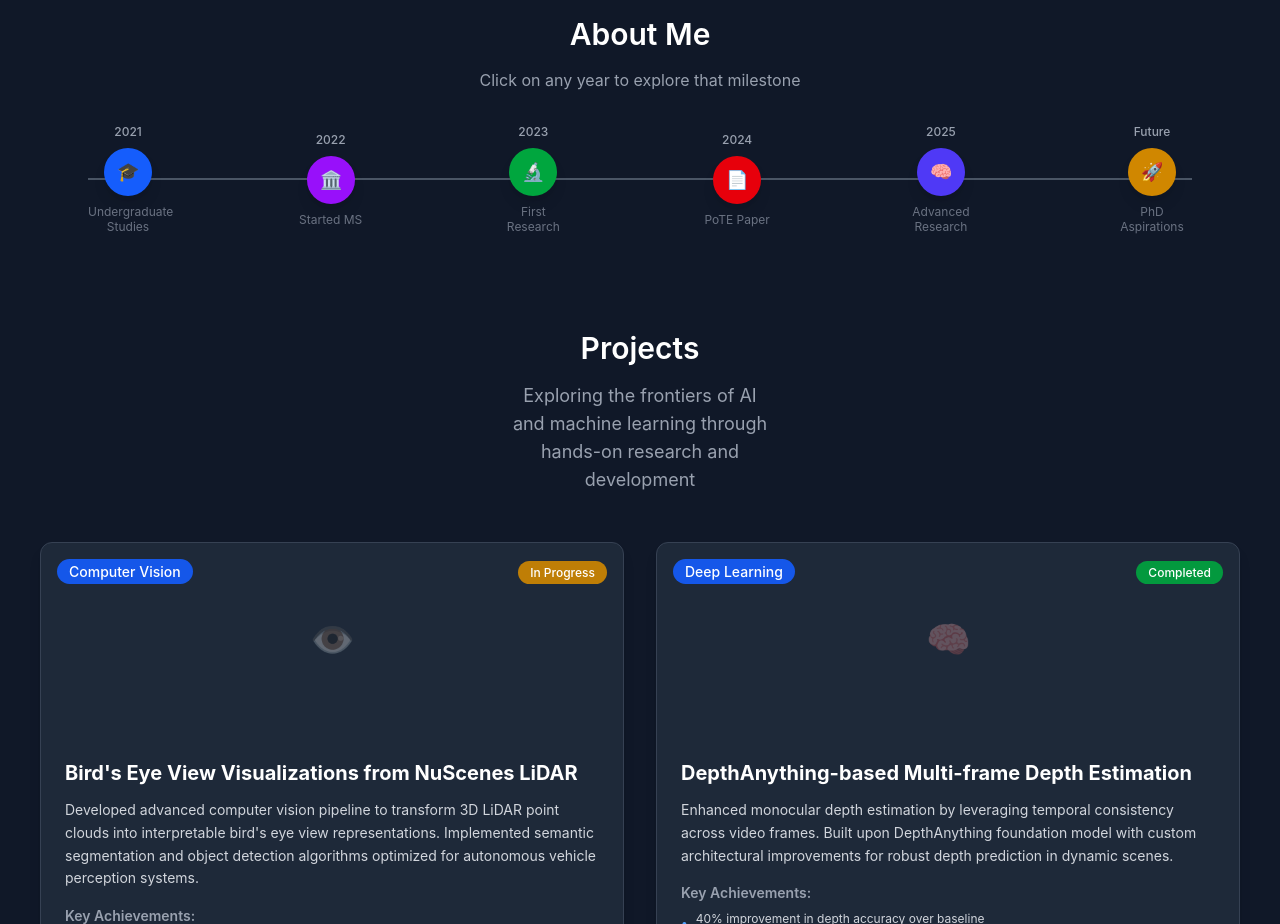
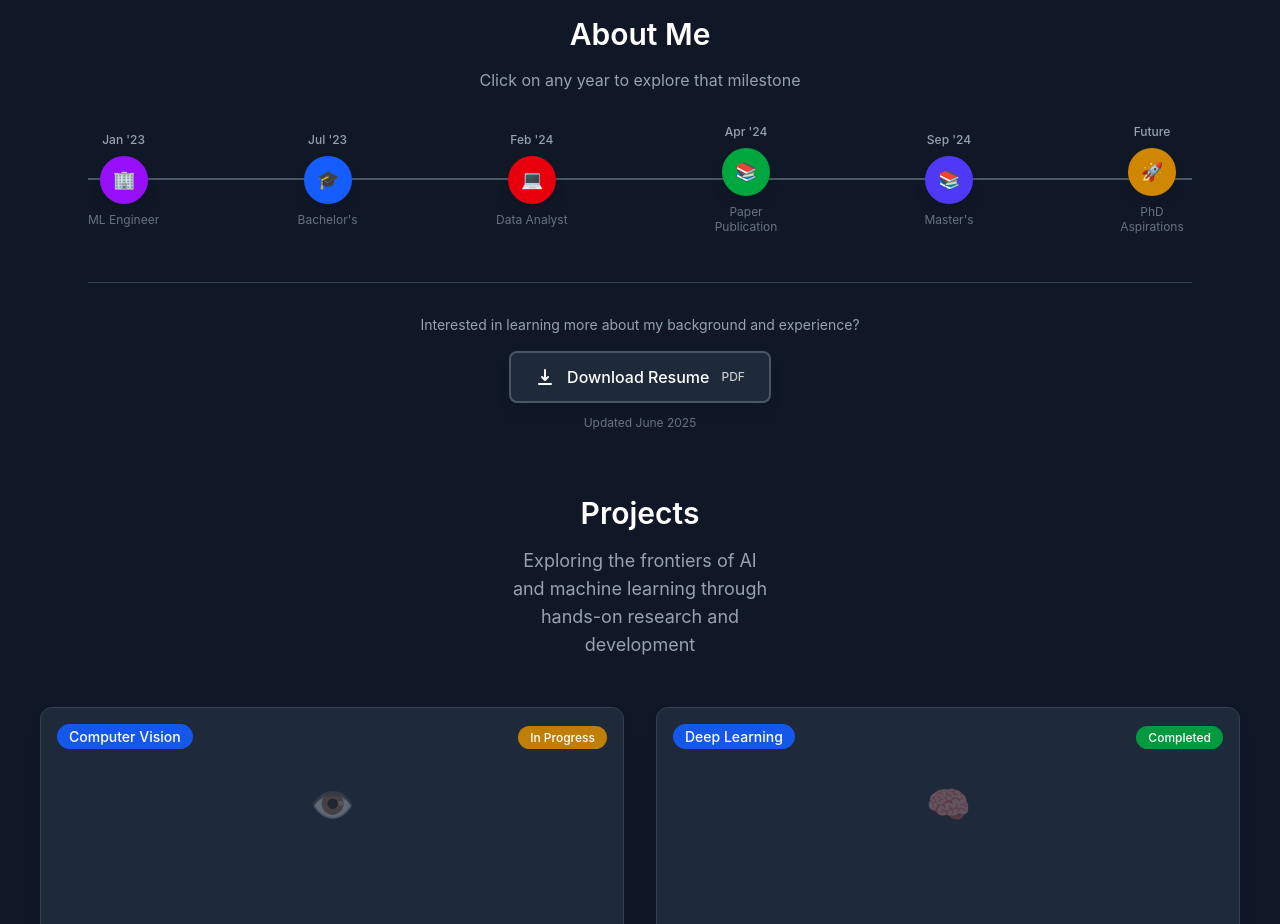
Before and after one commit to AkhilKas/personal-portfolio, a React (Vite) app: page / in a window 1280 px wide. Shown: the part 840-1764 px from the top of the page. Built offline with nearby package versions, Linux system fonts and the light colour scheme.

Commit message:
Updated timeline with relevant information.

```diff
--- a/src/components/Timeline.jsx
+++ b/src/components/Timeline.jsx
@@ -6,60 +6,86 @@ export default function Timeline() {
   const timelineData = [
     {
       id: 1,
-      year: "2021",
-      title: "Undergraduate Studies",
-      description: "Completed Bachelor's degree, discovered passion for AI",
-      details: "During my undergraduate studies, I was first introduced to the fascinating world of artificial intelligence. Key courses in algorithms, data structures, and introductory machine learning sparked my interest in pursuing advanced research in this field.",
+      year: "Jan '23",
+      title: "ML Engineer",
+      details: (
+        <div>
+          <ul className="list-disc list-inside space-y-1 text-gray-300">
+            <li>I joined Reliance Jio as an ML Engineer.</li>
+            <li>The team was working on gender and age based ad-targetting using the voice captured from the remote's mic.</li>
+            <li>Machine learning models were trained using the mozilla common voice dataset on American English which was later extended to some of the Indian regional languages.</li>
+          </ul>
+        </div>
+      ),
+      type: "work",
+      icon: "🏢",
+      color: "purple"
+    },
+    {
+      id: 2,
+      year: "Jul '23",
+      title: "Bachelor's",
+      details: (
+        <div>
+          <ul className="list-disc list-inside space-y-1 text-gray-300">
+            <li>I earned my Bachelor's degree in Computer Science and Engineering with a specialization in Deep Learning and graduated <i>summa cum laude</i>.</li>
+            <li>I received a 90% scholarship throughout my undergraduate studies for academic excellence.</li>
+            <li>I took courses such as Machine Learning, Foundations of Data Science, Neural Networks and Deep Learning, Mining of Massive Datasets, and Cloud Computing which laid the foundation for my master's.</li>
+          </ul>
+        </div>
+      ),
       type: "education",
       icon: "🎓",
       color: "blue"
     },
     {
-      id: 2,
-      year: "2022",
-      title: "Started MS at Northeastern",
-      description: "Began graduate studies at Khoury College",
-      details: "Joined Northeastern University's prestigious AI program. Started working with cutting-edge research in machine learning, computer vision, and deep learning. Began collaborating with faculty and fellow researchers on challenging AI problems.",
-      type: "education",
-      icon: "🏛️",
-      color: "purple"
+      id: 3,
+      year: "Feb '24",
+      title: "Data Analyst",
+      details: (
+        <div>
+          <ul className="list-disc list-inside space-y-1 text-gray-300">
+            <li>I joined Ryzklytix Consulting Solutions.</li>
+            <li>I developed an end-to-end prototype for a product using Python and Streamlit.</li>
+            <li>I was later moved to the R&D team to work on the backend technologies to develop functions and stored procedures on MySQL Server.</li>
+          </ul>
+        </div>
+      ),
+      type: "work",
+      icon: "💻",
+      color: "red"
     },
     {
-      id: 3,
-      year: "2023",
-      title: "First Research Projects",
-      description: "Started working on LiDAR and computer vision",
-      details: "Dove deep into computer vision research, specifically working on bird's eye view visualizations from NuScenes LiDAR data. Developed expertise in 3D point cloud processing, semantic segmentation, and real-time perception systems.",
+      id: 4,
+      year: "Apr '24",
+      title: "Paper Publication",
+      details: "I co-authored a paper on Proof-of-Trust-in-Expertise (PoTE): A Consensus Mechanism for Healthcare based Consortium Blockchains which was presented at the International Conference on Innovative Computing & Communication (ICICC) 2024.",
       type: "research",
-      icon: "🔬",
+      icon: "📚",
       color: "green"
     },
     {
-      id: 4,
-      year: "2024",
-      title: "PoTE Paper Published",
-      description: "Published blockchain consensus research",
-      details: "Co-authored 'Proof-of-Trust-in-Expertise (PoTE): A Consensus Mechanism for Healthcare based Consortium Blockchains' - a novel approach to securing healthcare data through blockchain technology. Paper presented at ICICC 2024 conference.",
-      type: "publication",
-      icon: "📄",
-      color: "red"
-    },
-    {
       id: 5,
-      year: "2025",
-      title: "Advanced Research",
-      description: "Multi-modal AI systems research",
-      details: "Currently advancing research in multiple domains: DepthAnything-based multi-frame depth estimation, voice-based age and gender classification, and exploring the intersection of computer vision and audio processing.",
-      type: "research",
-      icon: "🧠",
+      year: "Sep '24",
+      title: "Master's",
+      details: (
+        <div>
+          <ul className="list-disc list-inside space-y-1 text-gray-300">
+            <li>I started my graduate studies at the Khoury College of Computer Sciences, Northeastern University, Boston.</li>
+            <li>I am currently purusing my Master's in Artificial Intelligence.</li>
+            <li>Courses taken include CS5010: Program Design Paradigm, CS5100: Foundations of AI, CS5180: Reinforcement Learning, and CS5800:Algorithms.</li>
+          </ul>
+        </div>
+      ),
+      type: "education",
+      icon: "📚",
       color: "indigo"
     },
     {
       id: 6,
       year: "Future",
       title: "PhD Aspirations",
-      description: "Planning PhD in AI research",
-      details: "Preparing for PhD applications with a focus on AI applications in healthcare. Interested in developing trustworthy AI systems, exploring the intersection of machine learning and medical applications.",
+      details: "I plan to pursue a PhD in AI in the near future with a focus on the heatlhcare industry. My primary interest currenlt lies in building applications for the early detection of cancer using medical imaging.",
       type: "goal",
       icon: "🚀",
       color: "yellow"
@@ -225,6 +251,30 @@ export default function Timeline() {
           )}
         </div>
       )}
+      {/* Download Resume Button */}
+      <div className="text-center mt-12 pt-8 border-t border-gray-700">
+        <div className="mb-4">
+          <p className="text-gray-400 text-sm mb-3">
+            Interested in learning more about my background and experience?
+          </p>
+        </div>
+        <a
+          href="https://drive.google.com/file/d/1QT_080lvny6EopSUkByxSgHzRS3tp2zX/view?usp=sharing"
+          download="Akhilesh_Kasturi_3yr_AIML.pdf"
+          className="inline-flex items-center gap-3 bg-gray-800 hover:bg-gray-700 text-white font-medium py-3 px-6 rounded-lg border-2 border-gray-600 hover:border-gray-500 transition-all duration-300 transform hover:scale-105 shadow-lg hover:shadow-xl"
+        >
+          <svg className="w-5 h-5" fill="currentColor" viewBox="0 0 20 20">
+            <path fillRule="evenodd" d="M3 17a1 1 0 011-1h12a1 1 0 110 2H4a1 1 0 01-1-1zm3.293-7.707a1 1 0 011.414 0L9 10.586V3a1 1 0 112 0v7.586l1.293-1.293a1 1 0 111.414 1.414l-3 3a1 1 0 01-1.414 0l-3-3a1 1 0 010-1.414z" clipRule="evenodd" />
+          </svg>
+          <span>Download Resume</span>
+          <div className="text-xs opacity-75">PDF</div>
+        </a>
+
+        {/* Optional: Additional context */}
+        <p className="text-gray-500 text-xs mt-3">
+          Updated {new Date().toLocaleDateString('en-US', { month: 'long', year: 'numeric' })}
+        </p>
+      </div>
     </div>
   );
 }
```
